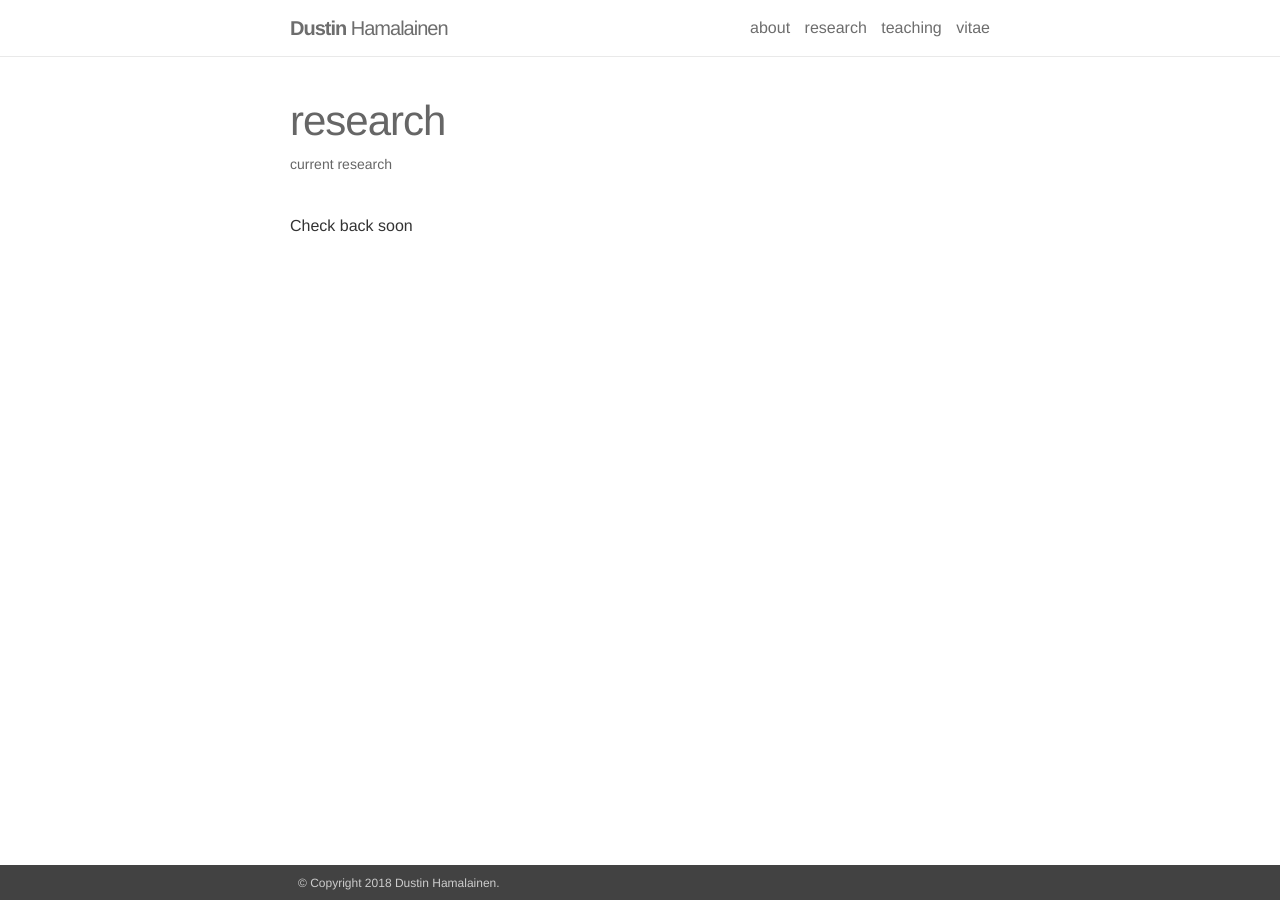
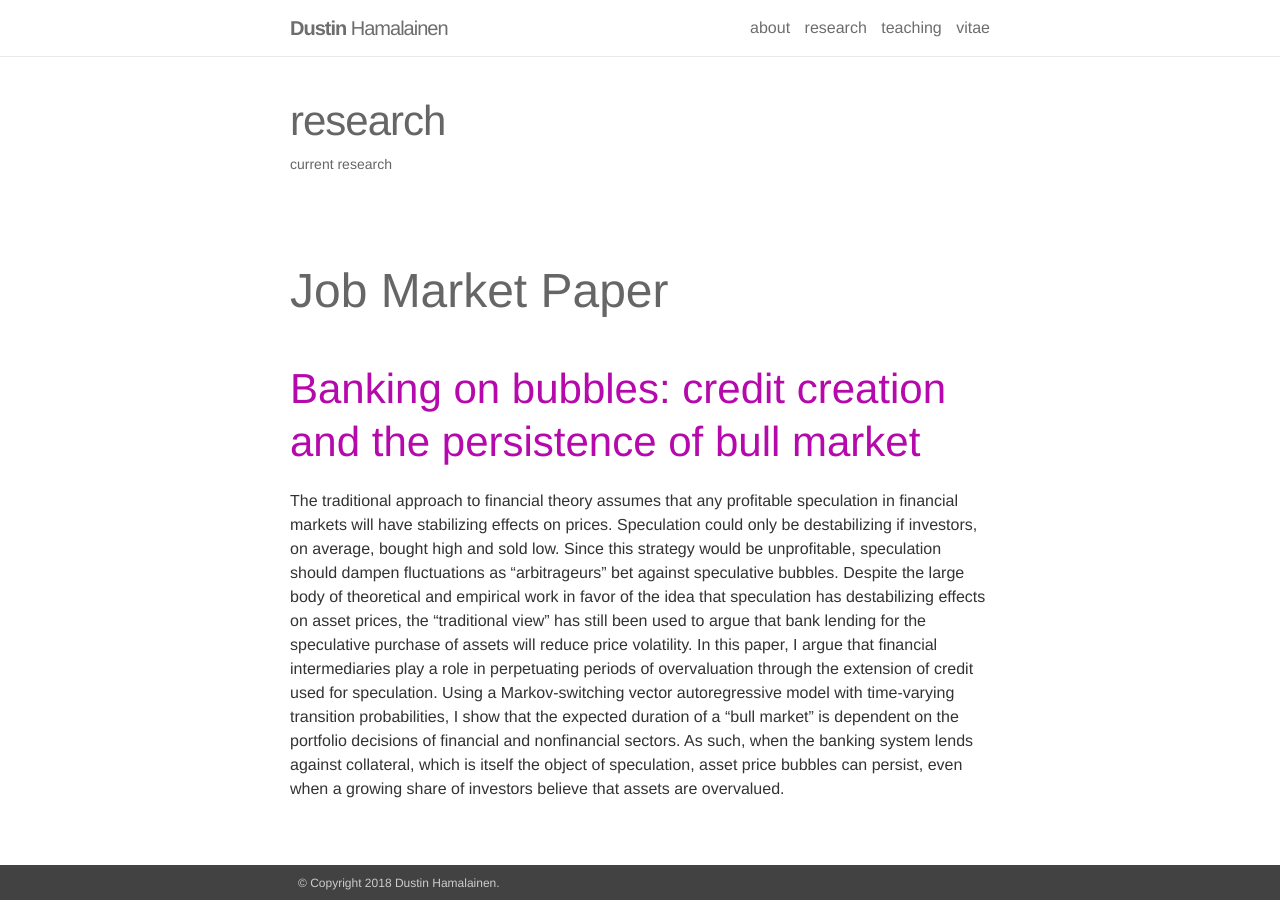
Before and after one commit to dustinhh/dustinhh.github.io, a Jekyll site: the page built from _pages/research.md, in a window 1280 px wide. Built offline with Jekyll 4.4.1, drawn with Linux system fonts in a browser that asks for light colours.

Commit message:
Update research.md

```diff
--- a/_pages/research.md
+++ b/_pages/research.md
@@ -5,4 +5,8 @@ permalink: /research/
 description: current research
 ---
 
-Check back soon
+# Job Market Paper
+
+## [Banking on bubbles: credit creation and the persistence of bull market](https://drive.google.com/file/d/1ZteOGfCt_-VXa2qAfsjicXbliVqRMG8v/view?usp=sharing)
+
+The traditional approach to financial theory assumes that any profitable speculation in financial markets will have stabilizing effects on prices.  Speculation could only be destabilizing if investors, on average, bought high and sold low. Since this strategy would be unprofitable, speculation should dampen fluctuations as “arbitrageurs” bet against speculative bubbles. Despite the large body of theoretical and empirical work in favor of the idea that speculation has destabilizing effects on asset prices, the “traditional view” has still been used to argue that bank lending for the speculative purchase of assets will reduce price volatility. In this paper, I argue that financial intermediaries play a role in perpetuating periods of overvaluation through the extension of credit used for speculation. Using a Markov-switching vector autoregressive model with time-varying transition probabilities, I show that the expected duration of a “bull market” is dependent on the portfolio decisions of financial and nonfinancial sectors. As such, when the banking system lends against collateral, which is itself the object of speculation, asset price bubbles can persist, even when a growing share of investors believe that assets are overvalued.
```
